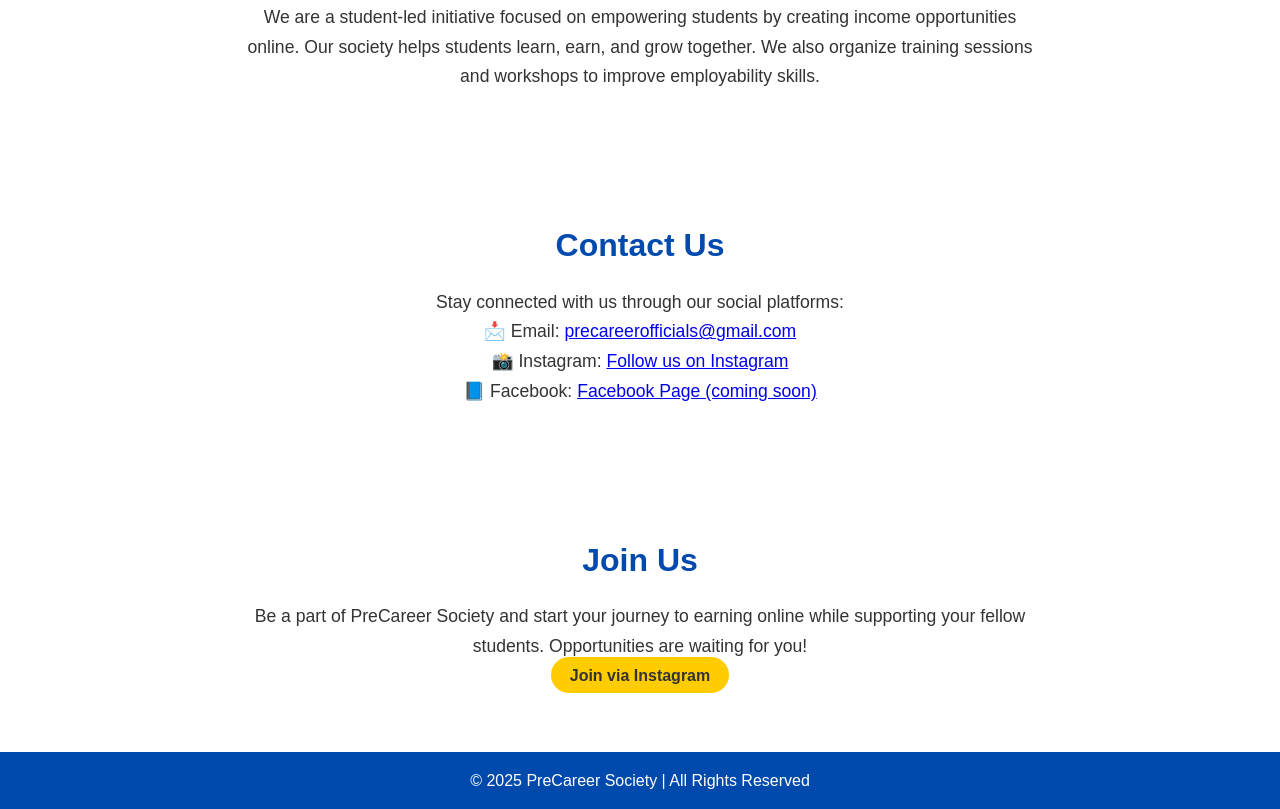
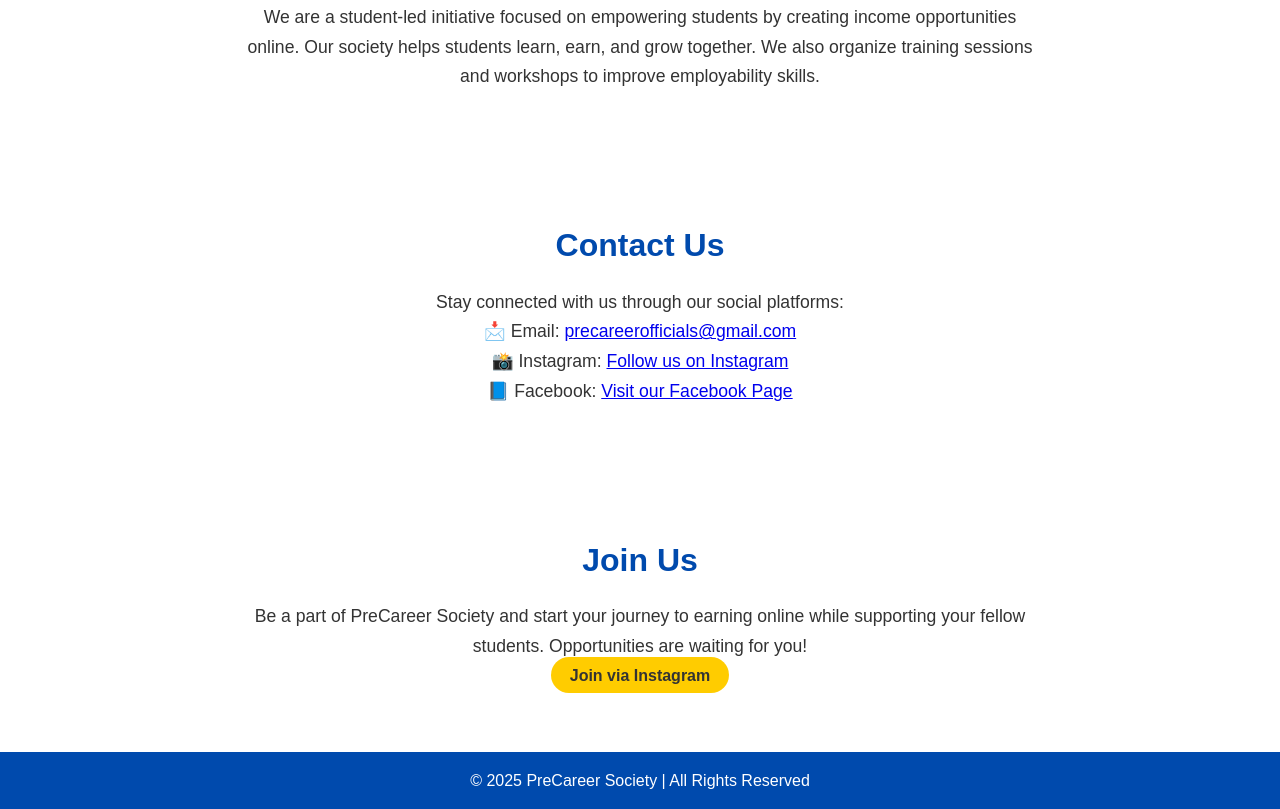
Before and after one commit to precareerofficials-boop/precareer-society, a plain HTML site: page index.html in a window 1280 px wide. Shown: the part 1164-1973 px from the top of the page. Drawn offline with Linux system fonts and the light colour scheme.

Commit message:
Added Facebook page link in Contact section

```diff
--- a/index.html
+++ b/index.html
@@ -75,7 +75,7 @@
       <p>
         📩 Email: <a href="mailto:precareerofficials@gmail.com">precareerofficials@gmail.com</a><br>
         📸 Instagram: <a href="https://www.instagram.com/invites/contact/?utm_source=ig_contact_invite&utm_medium=copy_link&utm_content=zcvf5fw" target="_blank">Follow us on Instagram</a><br>
-        📘 Facebook: <a href="#" target="_blank">Facebook Page (coming soon)</a>
+        📘 Facebook: <a href="https://www.facebook.com/profile.php?id=61580966441595" target="_blank">Visit our Facebook Page</a>
       </p>
     </div>
   </section>
```
